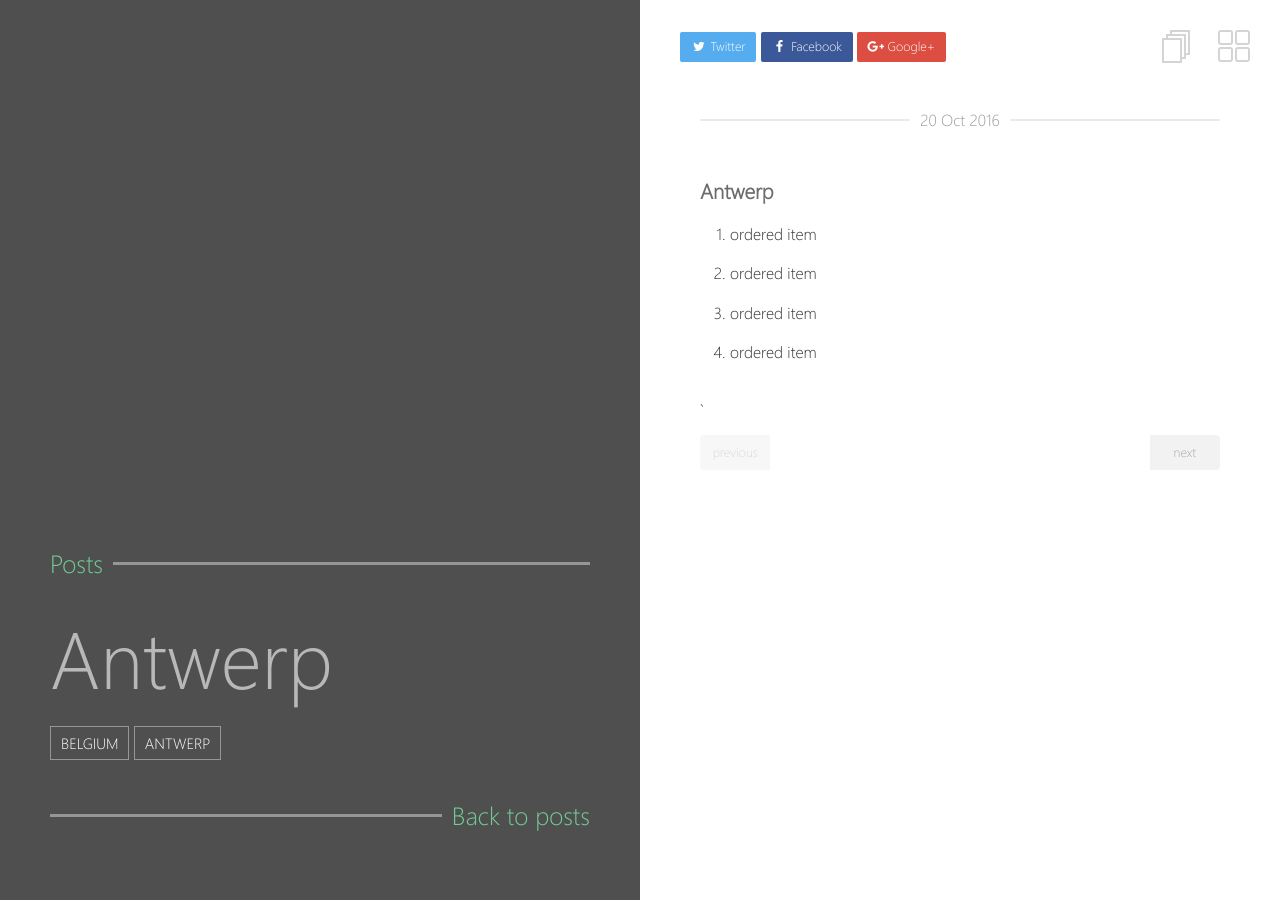
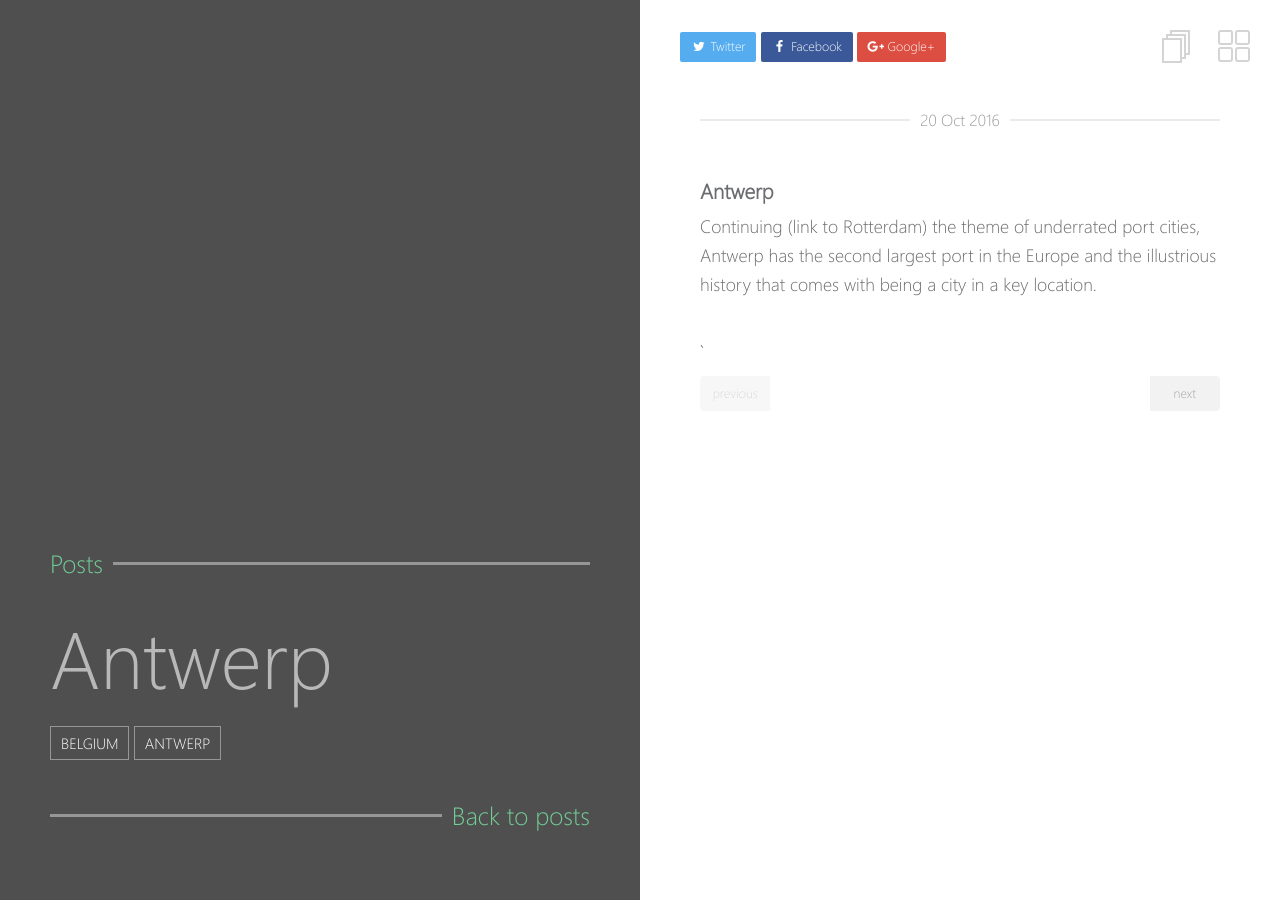
Before and after one commit to doulemint/undiscoveredattractions.github.io, a Jekyll site: the page built from _posts/2016-10-20-antwerp.md, in a window 1280 px wide. Built offline with Jekyll 4.4.1, drawn with Linux system fonts in a browser that asks for light colours.

```diff
--- a/_posts/2016-10-20-antwerp.md
+++ b/_posts/2016-10-20-antwerp.md
@@ -11,7 +11,4 @@ image: images/antwerp.jpg
 
 ### Antwerp
 
-1. ordered item
-2. ordered item
-3. ordered item
-4. ordered item
+Continuing (link to Rotterdam) the theme of underrated port cities, Antwerp has the second largest port in the Europe and the illustrious history that comes with being a city in a key location.
```
Also changed, not shown: images/vienna.jpg (added), 3 other files.
